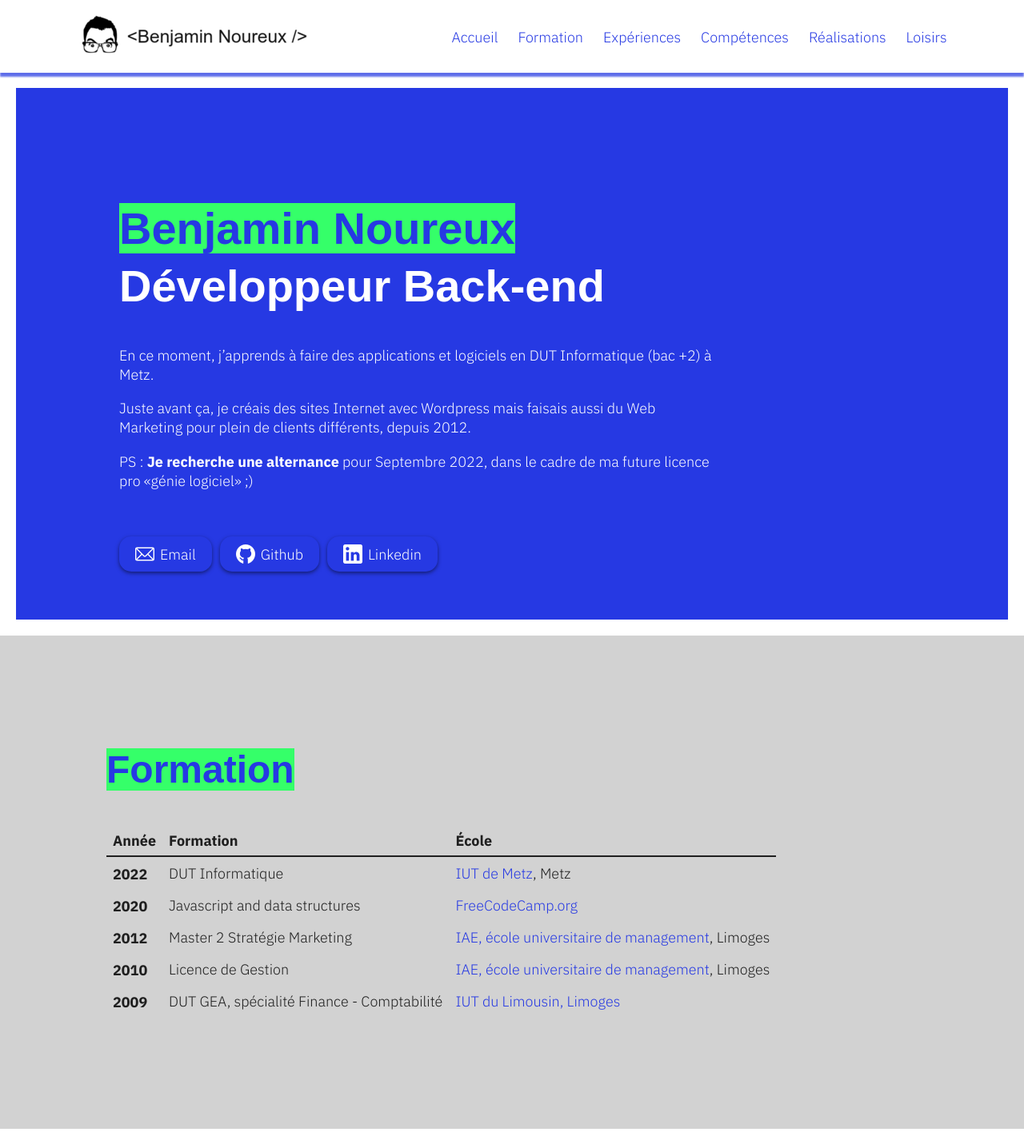
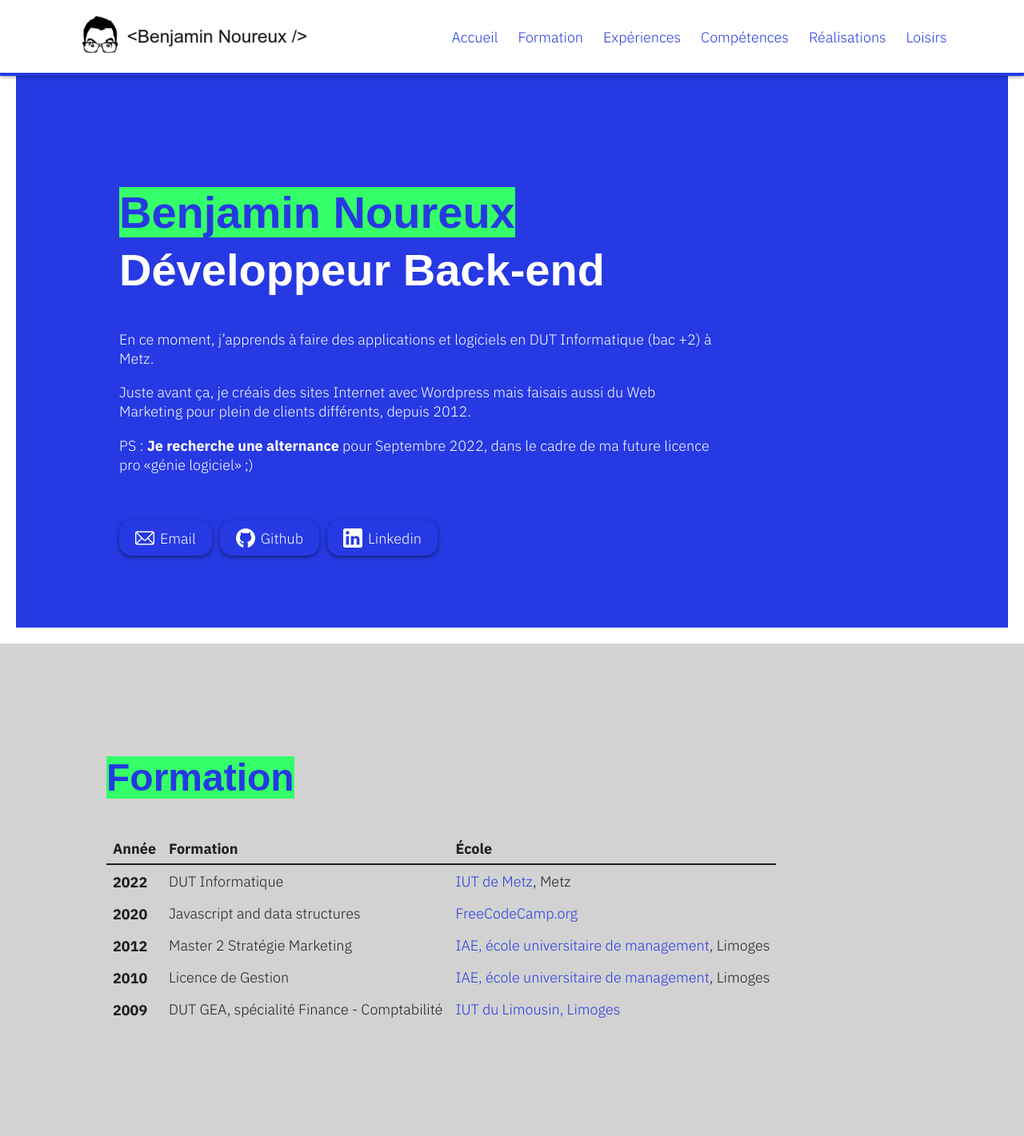
Before and after one commit to n0uben/n0uben.github.io, a PHP site: page / in a window 1280 px wide. Shown: the top 1421 px of the page at 80% size. Run offline with PHP 8.4, Linux system fonts and the light colour scheme; some web fonts are replaced.

Commit message:
edit (again) home section padding/margin and header look

```diff
--- a/style.css
+++ b/style.css
@@ -167,7 +167,8 @@ button {
     right:0;
     /* background: var(--background-primary); */
     background: white;
-    box-shadow: 0 5px 2px var(--dropdown-shadow);
+    border-bottom: solid 4px var(--accent-color);
+    box-shadow: 0 0px 6px 0px var(--dropdown-shadow-black);
 }
 #header-logo-container {
     max-width: 50%;
@@ -341,8 +342,7 @@ video {
 #home {
     background: var(--accent-color);
     border: solid 20px var(--background-primary);
-    margin-top: 90px;
-    padding: 50px 0 50px 0;
+    padding: 100px 0 30px 0;
 }
 
 /*adjust text color for blue background*/
@@ -477,6 +477,10 @@ footer p {
     #experiences .card-header img {
         max-width: 100%;
     }
+    /*specific*/
+    #home {
+        padding: 170px 0 50px 0;
+    }
 }
 @media screen and (min-width: 992px) {
     /*general*/
@@ -528,10 +532,7 @@ footer p {
     .menu-item {
         margin-right: 25px;
     }
-    /*specific*/
-    #home {
-        padding: 100px 0 20px 0;
-    }
+
      /*col with page title and subtitle*/
      #home .row:first-child .col {
         max-width : 75%;
```
